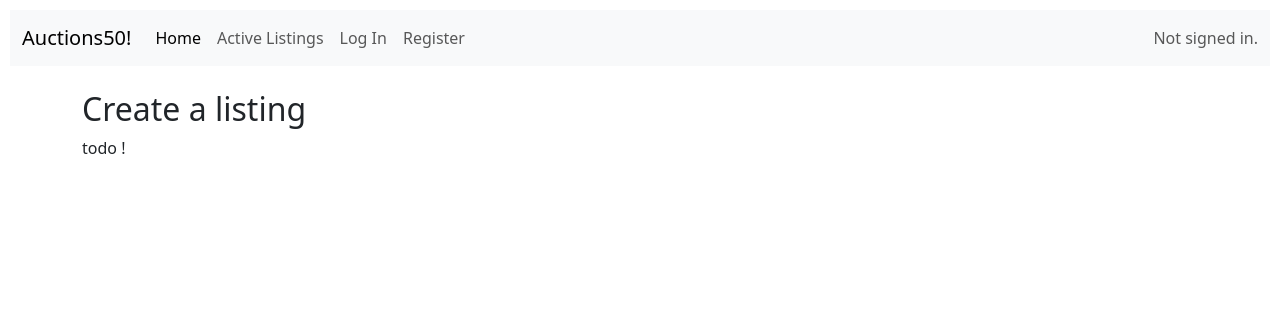
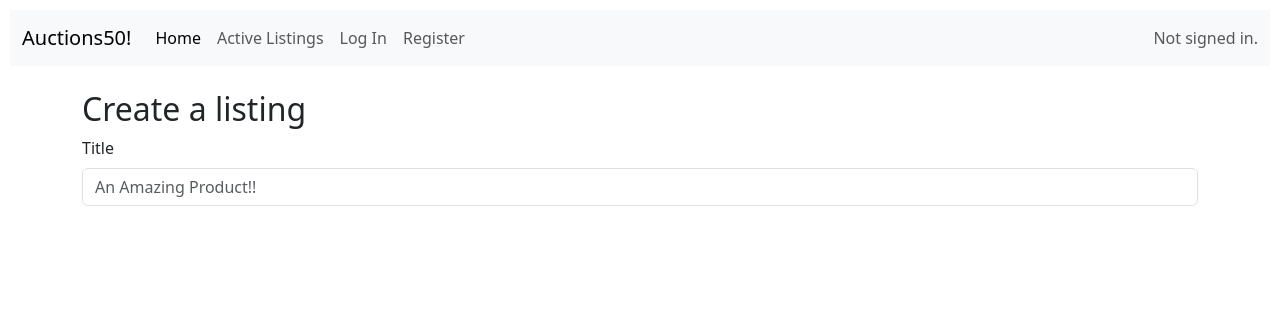
Before and after one commit to dtettarasar/cs50w-pset2, a Django app: page /create-listing in a window 1280 px wide. Shown: the top 326 px of the page. Run offline with Django 3.2, Linux system fonts and the light colour scheme; some libraries are stand-ins or nearby versions.

Commit message:
listing creation: builiding the form

```diff
--- a/auctions/templates/auctions/create_listing.html
+++ b/auctions/templates/auctions/create_listing.html
@@ -4,6 +4,15 @@
 
     <h2>Create a listing</h2>
 
-    todo !
+    <form>
+
+        <div class="mb-3">
+            <label for="title" class="form-label">Title</label>
+            <input type="text" class="form-control" id="listing-title" placeholder="An Amazing Product!!">
+        </div>
+
+
+
+    </form>
 
 {% endblock %}
```
